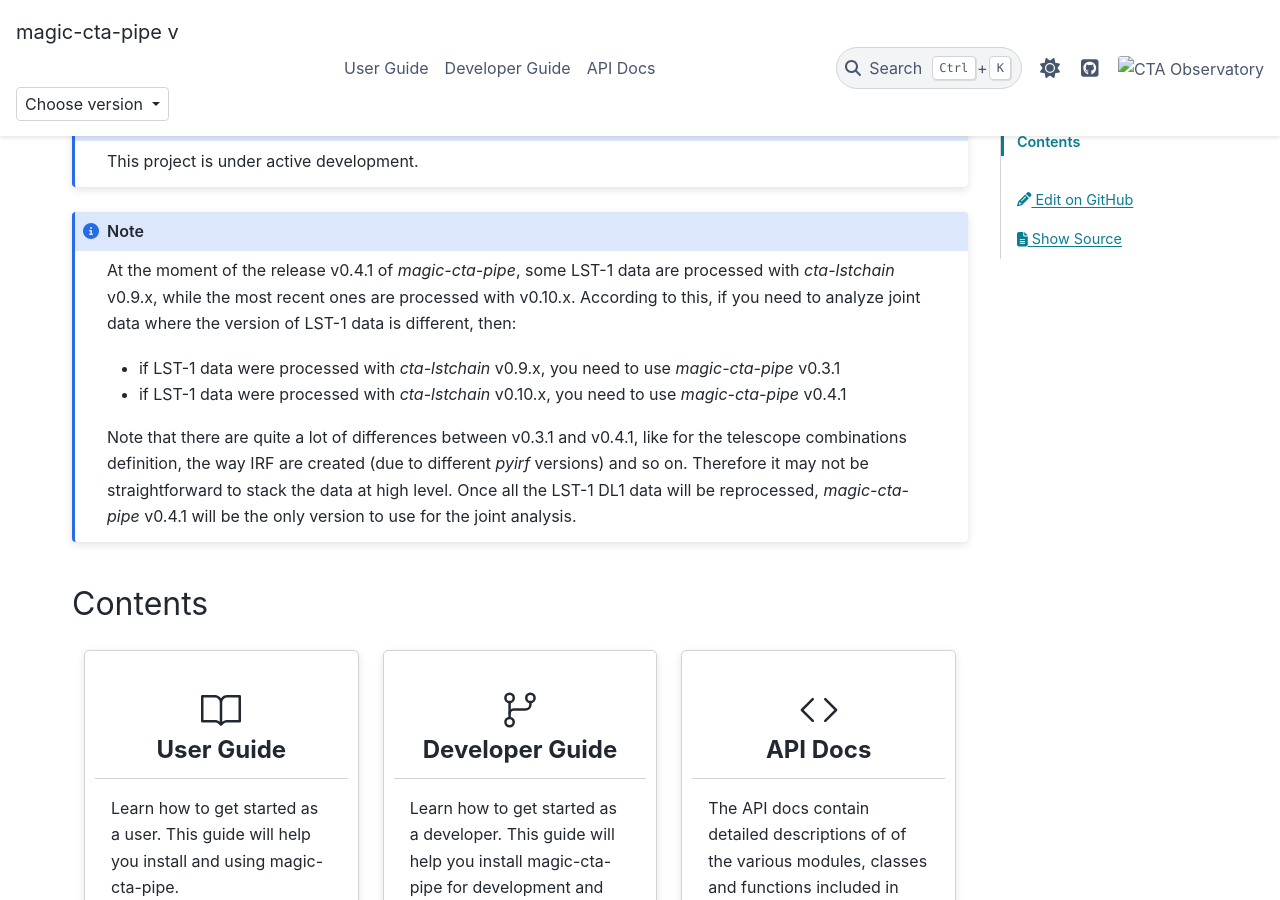
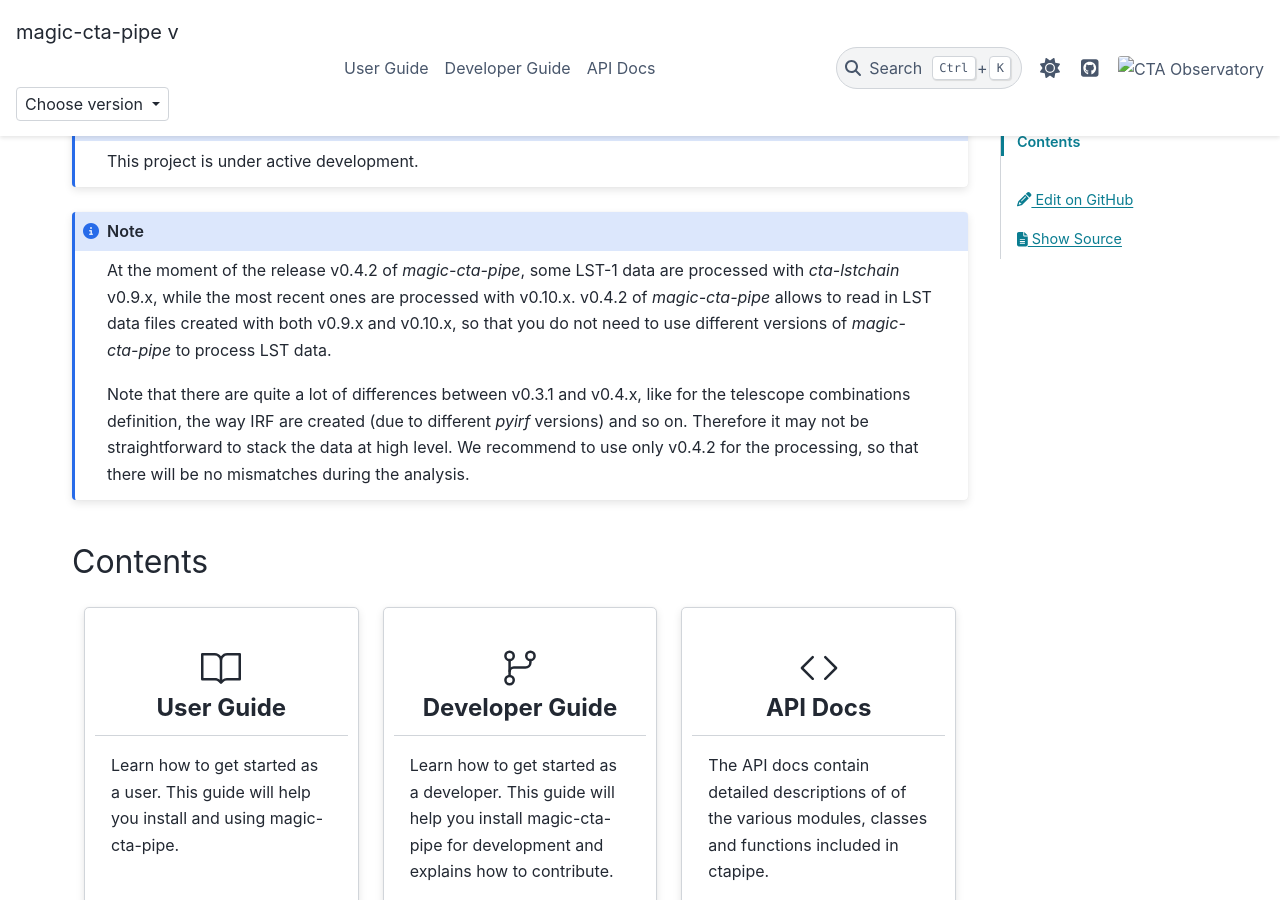
Before and after one commit to cta-observatory/magic-cta-pipe, a Sphinx documentation site: the page built from docs/index.rst, in a window 1280 px wide and 900 px high, scrolled down 460 px. Built offline with Sphinx 7.4.7 and the PyData theme 0.15.4, drawn with Linux system fonts in a browser that asks for light colours; the version number could not be read and is left out.

Commit message:
Update README and index.rst

```diff
--- a/docs/index.rst
+++ b/docs/index.rst
@@ -27,17 +27,14 @@
 
 .. note::
 
-   At the moment of the release v0.4.1 of *magic-cta-pipe*, some LST-1 data are processed with *cta-lstchain* v0.9.x,
-   while the most recent ones are processed with v0.10.x.
-   According to this, if you need to analyze joint data where the version of LST-1 data is different, then:
+   At the moment of the release v0.4.2 of *magic-cta-pipe*, some LST-1 data are processed with *cta-lstchain* v0.9.x,
+   while the most recent ones are processed with v0.10.x. v0.4.2 of *magic-cta-pipe* allows to read in LST data files
+   created with both v0.9.x and v0.10.x, so that you do not need to use different versions of *magic-cta-pipe* to
+   process LST data.
 
-   * if LST-1 data were processed with *cta-lstchain* v0.9.x, you need to use *magic-cta-pipe* v0.3.1
-   * if LST-1 data were processed with *cta-lstchain* v0.10.x, you need to use *magic-cta-pipe* v0.4.1
-
-   Note that there are quite a lot of differences between v0.3.1 and v0.4.1, like for the telescope combinations definition,
+   Note that there are quite a lot of differences between v0.3.1 and v0.4.x, like for the telescope combinations definition,
    the way IRF are created (due to different *pyirf* versions) and so on. Therefore it may not be straightforward to stack the
-   data at high level. Once all the LST-1 DL1 data will be reprocessed, *magic-cta-pipe* v0.4.1 will be the only version to use
-   for the joint analysis.
+   data at high level. We recommend to use only v0.4.2 for the processing, so that there will be no mismatches during the analysis.
 
 Contents
 --------
```
Also changed, not shown: README.rst (+11 -14 lines).
